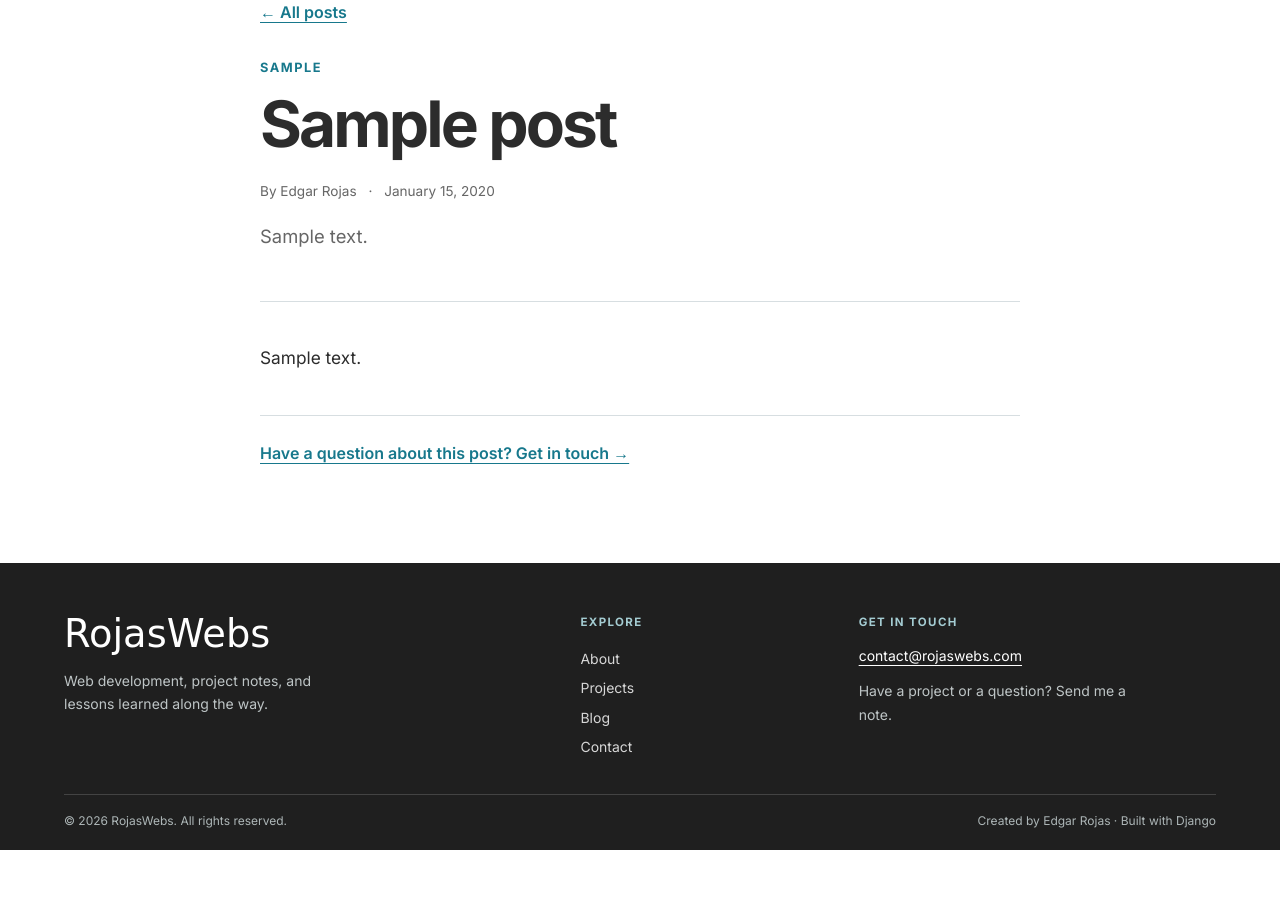
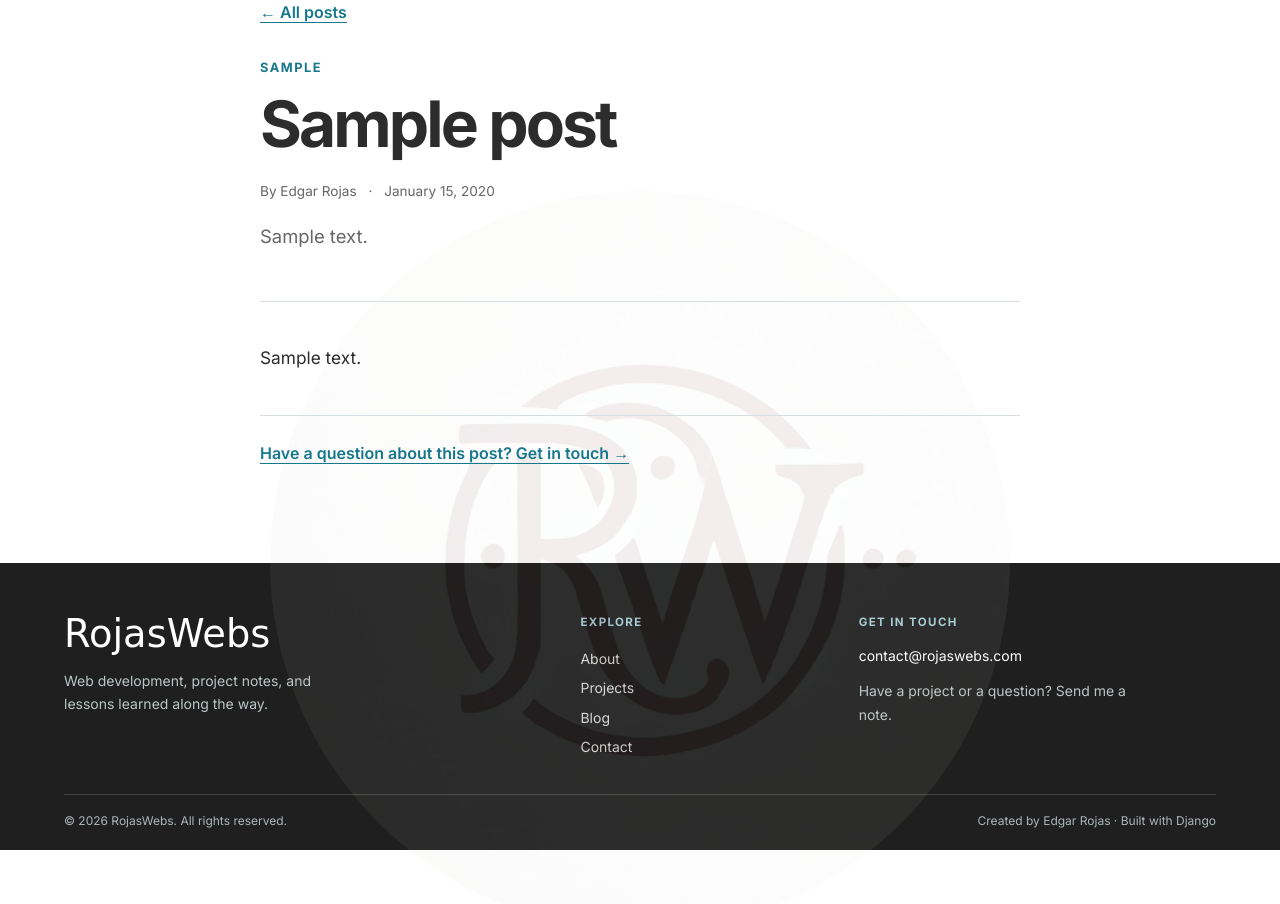
Before and after one commit to RojasWebs/rojaswebs-django-2026, a Django app: a page that uses website/templates/website/base_blog.html in a window 1280 px wide. Shown: the part 153-1057 px from the top of the page. Before the commit the page ends 1003 px from the top, so only its background shows below. Run offline with Django 5.2, Linux system fonts and the light colour scheme; tables that the repository leaves empty hold one stand-in row (values such as "Sample post"); some web fonts are replaced.

Commit message:
Add large logo watermark to articles and simplify footer email styling

```diff
--- a/website/static/website/css/style.css
+++ b/website/static/website/css/style.css
@@ -442,7 +442,7 @@ h2 {
 
 .footer-email {
     color: #fff;
-    text-underline-offset: 4px;
+    text-decoration: none;
     overflow-wrap: anywhere;
 }
 
@@ -671,7 +671,25 @@ h2 {
 .blog-empty h2 { margin-top: 0; }
 .blog-pagination { display: flex; flex-wrap: wrap; justify-content: center; gap: 1.5rem; margin-top: 3rem; }
 .blog-pagination a { color: var(--accent); }
-.blog-article { max-width: 760px; margin: 0 auto; }
+.blog-article { position: relative; isolation: isolate; max-width: 760px; margin: 0 auto; }
+.blog-article::before {
+    content: "";
+    position: absolute;
+    z-index: -1;
+    top: 12rem;
+    left: 50%;
+    transform: translateX(-50%);
+    width: min(100%, 740px);
+    aspect-ratio: 1;
+    background: url("../images/rojaswebs-watermark-600.png") center / contain no-repeat;
+    opacity: .075;
+    mix-blend-mode: multiply;
+    border-radius: 50%;
+    pointer-events: none;
+}
+@media (max-width: 720px) {
+    .blog-article::before { top: 14rem; width: 100%; }
+}
 .blog-article-header { border-bottom: 1px solid var(--border); padding-bottom: 2rem; margin-top: 2rem; }
 .blog-byline { color: var(--muted); font-size: .85rem; }
 .blog-byline span { margin: 0 .5rem; }
--- a/website/templates/website/base_blog.html
+++ b/website/templates/website/base_blog.html
@@ -8,7 +8,7 @@
     <title>{% block title %}Blog | RojasWebs{% endblock %}</title>
     <link rel="alternate" type="application/rss+xml" title="RojasWebs Blog" href="{% url 'website:blog_feed' %}">
     <link rel="icon" type="image/png" href="{% static 'website/images/rw_favicon.png' %}">
-    <link rel="stylesheet" href="{% static 'website/css/style.css' %}?v=4e9a0fff37e6">
+    <link rel="stylesheet" href="{% static 'website/css/style.css' %}?v=352ccc35332a">
     <script src="{% static 'website/js/main.js' %}" defer></script>
 </head>
 <body>
--- a/website/templates/website/home.html
+++ b/website/templates/website/home.html
@@ -7,7 +7,7 @@
     <meta name="description" content="RojasWebs — development portfolio.">
     <title>RojasWebs | Development Portfolio</title>
     <link rel="icon" type="image/png" href="{% static 'website/images/rw_favicon.png' %}">
-    <link rel="stylesheet" href="{% static 'website/css/style.css' %}?v=4e9a0fff37e6">
+    <link rel="stylesheet" href="{% static 'website/css/style.css' %}?v=352ccc35332a">
     <script src="{% static 'website/js/main.js' %}" defer></script>
 </head>
 <body>
```
Also changed, not shown: website/static/website/images/rojaswebs-watermark-600.png (added).
